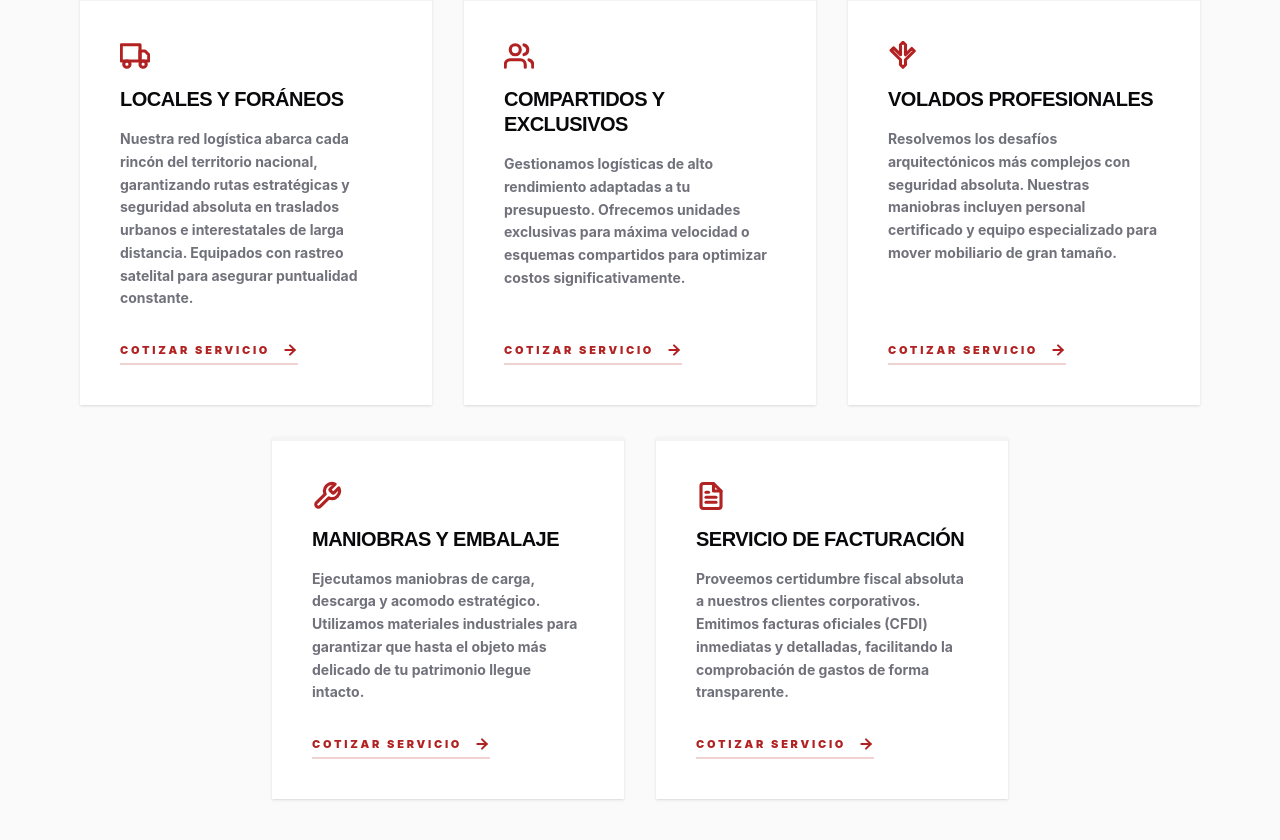
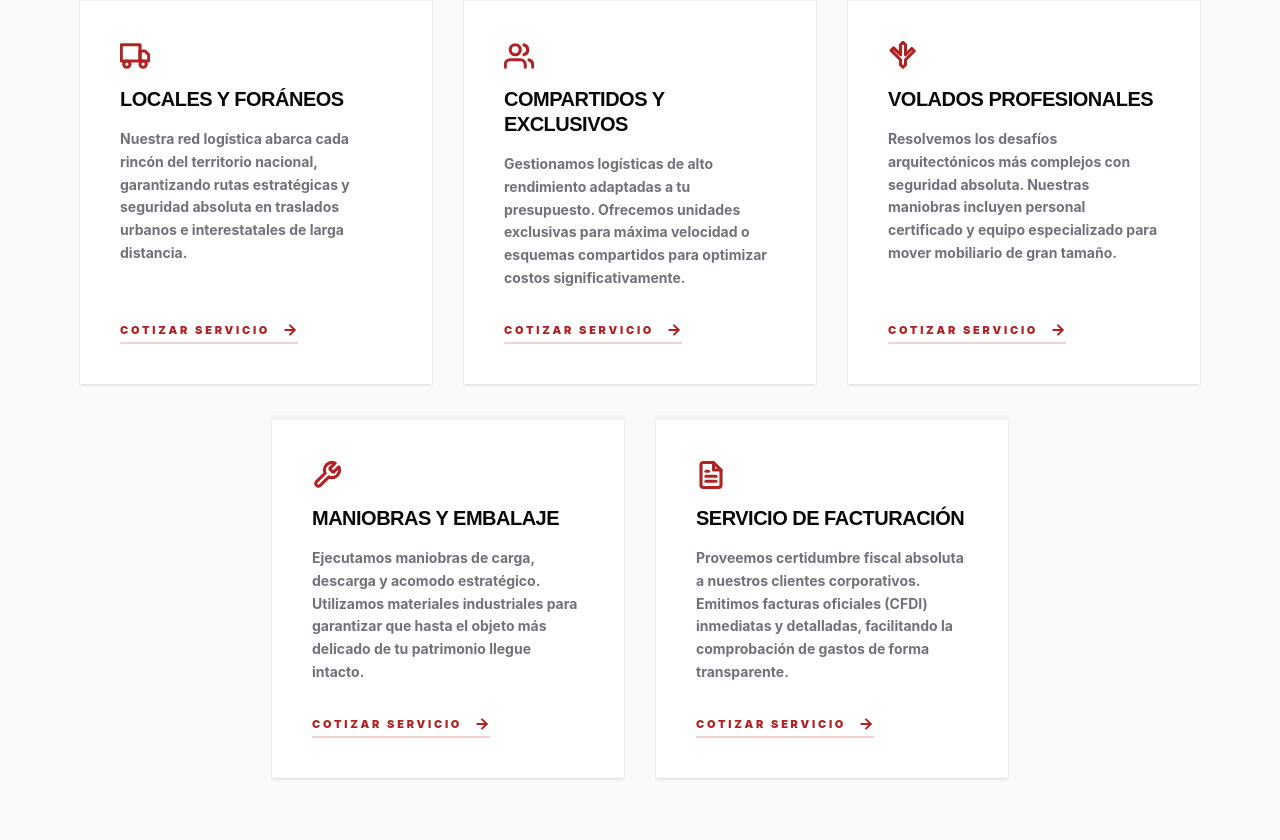
Before and after one commit to brindx/Corlat_leading, a React (Vite) app: page / in a window 1280 px wide. Shown: the part 1880-2720 px from the top of the page. Built offline with nearby package versions, Linux system fonts and the light colour scheme; no server answers; the database is empty.

Commit message:
Implementando optimizacion

```diff
--- a/src/components/Services.jsx
+++ b/src/components/Services.jsx
@@ -19,7 +19,7 @@ const BillingIcon = () => (
 const allServices = [
   {
     title: 'Locales y Foráneos',
-    description: 'Nuestra red logística abarca cada rincón del territorio nacional, garantizando rutas estratégicas y seguridad absoluta en traslados urbanos e interestatales de larga distancia. Equipados con rastreo satelital para asegurar puntualidad constante.',
+    description: 'Nuestra red logística abarca cada rincón del territorio nacional, garantizando rutas estratégicas y seguridad absoluta en traslados urbanos e interestatales de larga distancia.',
     Icon: TruckIcon
   },
   {
@@ -60,10 +60,9 @@ export default function Services() {
           <p className="text-zinc-500 max-w-2xl mx-auto font-medium text-sm">Precisión operativa y compromiso total en cada servicio contratado.</p>
         </div>
 
-        {/* 3 Top, 2 Bottom Centered with PER-SERVICE WhatsApp */}
         <div className="flex flex-wrap justify-center gap-6 md:gap-8 max-w-6xl mx-auto">
           {allServices.map((service, index) => {
-            const mensajeWa = encodeURIComponent(`¡Hola Corlat! 👋 Vengo de la página web. Me gustaría una cotización y más información para el servicio de: ${service.title}.`);
+            const mensajeWa = encodeURIComponent(`¡Hola Corlat! 👋 Vengo de la página web. Me gustaría una cotización para el servicio de: ${service.title}.`);
 
             return (
                 <div
--- a/src/pages/Landing.jsx
+++ b/src/pages/Landing.jsx
@@ -4,7 +4,6 @@ import Hero from '../components/Hero';
 import About from '../components/About';
 import Services from '../components/Services';
 import Gallery from '../components/Gallery';
-import Coverage from '../components/Coverage';
 import Footer from '../components/Footer';
 import WhatsAppBtn from '../components/WhatsAppBtn';
 
```
